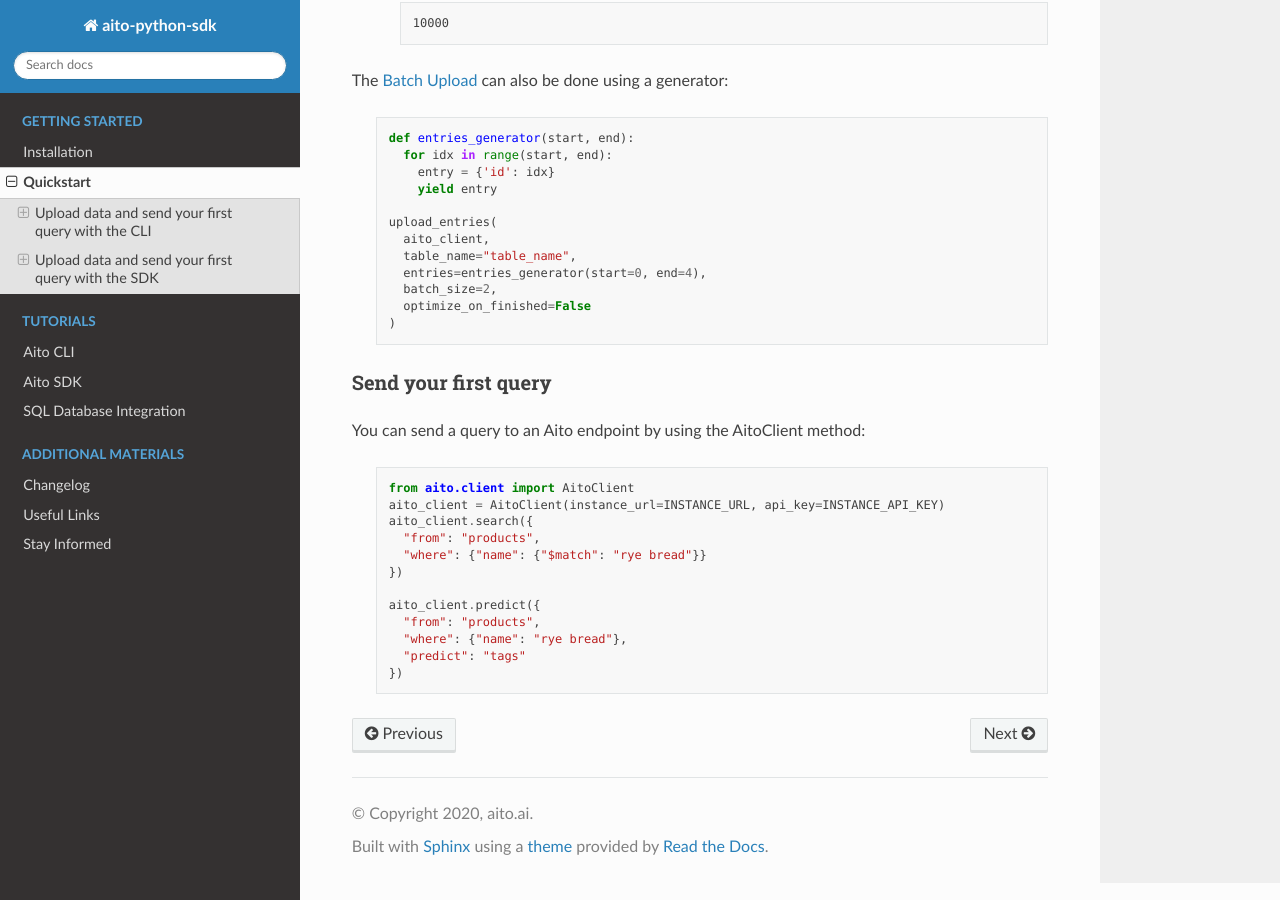
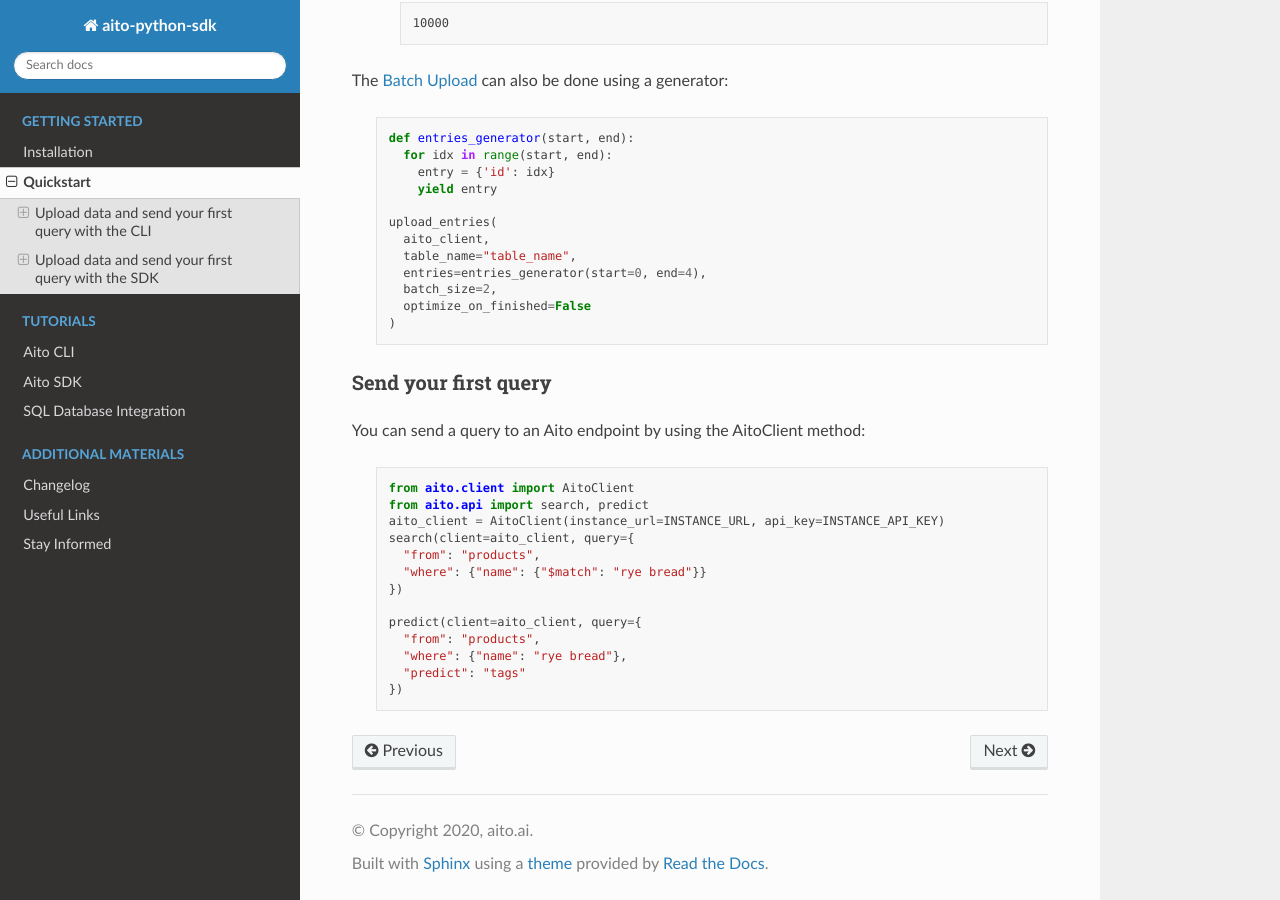
Before and after one commit to AitoDotAI/aito-python-tools, a Sphinx documentation site: the page built from docs/source/quickstart.rst, in a window 1280 px wide and 900 px high, scrolled down 6196 px. Built offline with Sphinx 7.4.7 and the Read the Docs theme 2.0.0, drawn with Linux system fonts in a browser that asks for light colours; the version number could not be read and is left out.

Commit message:
update docs: moved endpoint methods from client to api module

```diff
--- a/docs/source/changelog.rst
+++ b/docs/source/changelog.rst
@@ -44,11 +43,12 @@ API functions
     client = AitoClient(your_instance_url, your_instance_api_key)
     get_database_schema(client)
 
+- Added the endpoint methods to send a query to Aito API Endpoint: **search**, **predict**, **recommend**, **evaluate**, **similarity**, **match**, **relate**, **generic_query**
 - Added 3 new api functions: **quick_add_table**,  **quick_predict (BETA)** and **quick_predict_and_evaluate (BETA)**
 
 CLI
 ^^^
-- Added the following commands to send a query to Aito API Endpoint: **search**, **predict**, **recommend**, **evaluate**, **similarity**, **match**, **relate**, **query**
+- Added the following commands to send a query to Aito API Endpoint: **search**, **predict**, **recommend**, **evaluate**, **similarity**, **match**, **relate**, **generic-query**
 - Added the **create-database** command to create database using the Database Schema
 - Removed the **--encoding** flag in the **convert** and the **infer-table-schema** command
 - **Beta**: Added the **quick-predict** command to generate an example predict query and evaluate its performance
--- a/docs/source/quickstart.rst
+++ b/docs/source/quickstart.rst
@@ -383,13 +383,14 @@ You can send a query to an Aito endpoint by using the AitoClient method:
   .. testcode:: [grocery_demo]
 
     from aito.client import AitoClient
+    from aito.api import search, predict
     aito_client = AitoClient(instance_url=INSTANCE_URL, api_key=INSTANCE_API_KEY)
-    aito_client.search({
+    search(client=aito_client, query={
       "from": "products",
       "where": {"name": {"$match": "rye bread"}}
     })
 
-    aito_client.predict({
+    predict(client=aito_client, query={
       "from": "products",
       "where": {"name": "rye bread"},
       "predict": "tags"
```
Also changed, not shown: other parts of docs/source/changelog.rst (+0 -1 lines).
